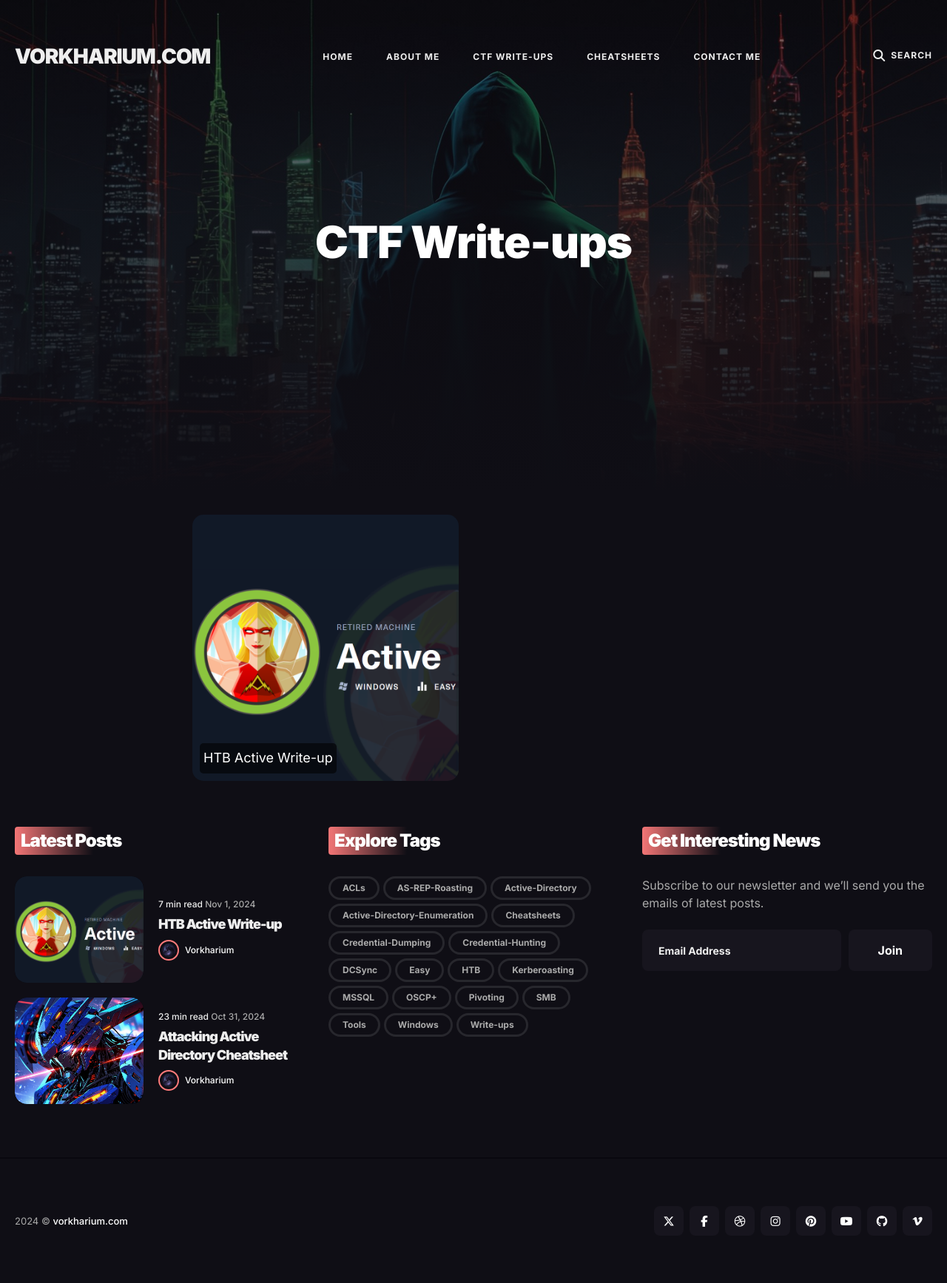
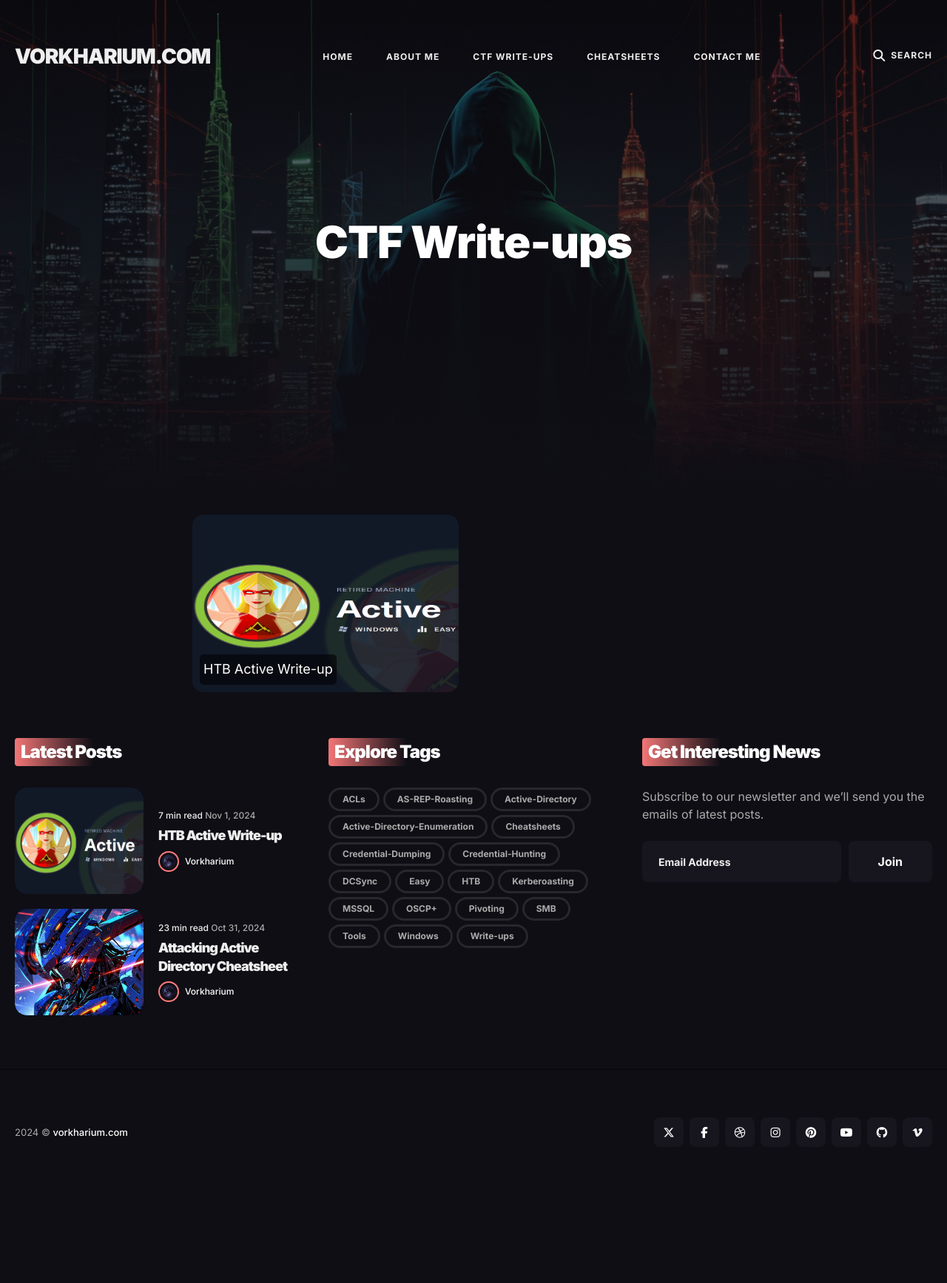
Before and after one commit to Vorkharium/vorkharium.github.io, a Jekyll site: the page built from _pages/write-ups.md, in a window 1280 px wide. Shown: the whole page at 74% size. Built offline with Jekyll 4.4.1, drawn with Linux system fonts in a browser that asks for light colours; after the commit the page ends 1615 px from its top, so only the background shows below that.

Commit message:
Update write-ups.md

```diff
--- a/_pages/write-ups.md
+++ b/_pages/write-ups.md
@@ -7,7 +7,7 @@
 
 <div style="position: relative; display: inline-block; margin-bottom: 5px;">
     <a href="/HTB-Active-Write-up">
-        <img src="/images/htb_active.png" alt="HTB Active Write-up" style="width: 360px; height: 240; border-radius: 15px;">
+        <img src="/images/htb_active.png" alt="HTB Active Write-up" style="width: 360px; height: 240px; border-radius: 15px;">
         <div style="position: absolute; bottom: 10px; left: 10px; color: white; background-color: rgba(0, 0, 0, 0.6); padding: 5px; border-radius: 5px;">
             HTB Active Write-up
         </div>
```
